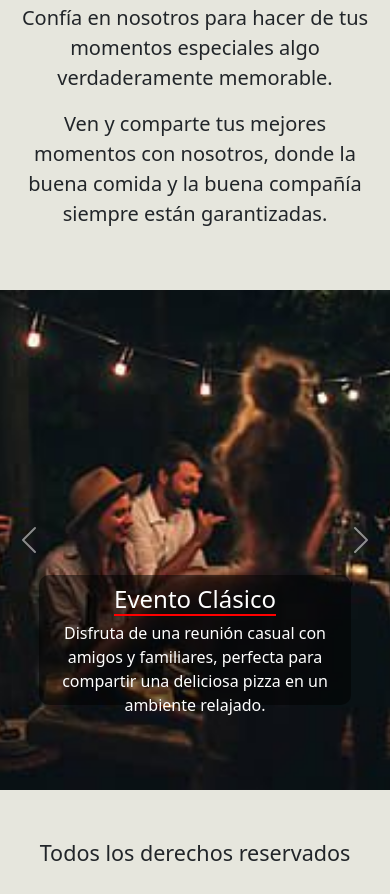
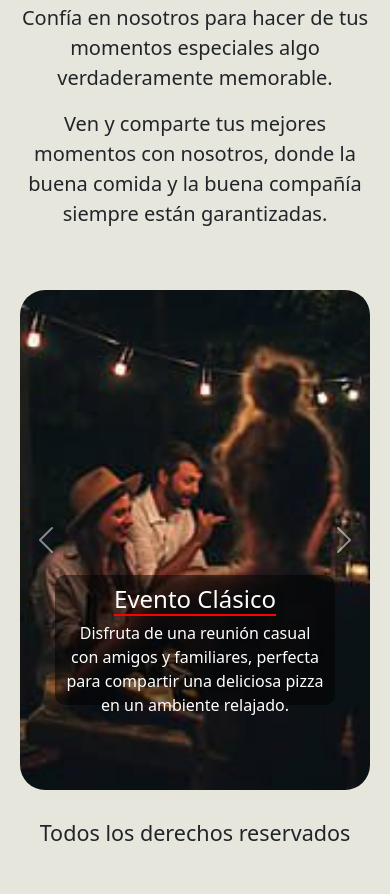
Before and after one commit to FranciscoRaccone/Pre-entrega, a website: page pages/eventos.html in a window 390 px wide. Shown: the part 615-1509 px from the top of the page. Drawn offline with nearby package versions, Linux system fonts and the light colour scheme.

Commit message:
pagina-lista

```diff
--- a/scss/style.scss
+++ b/scss/style.scss
@@ -135,8 +135,16 @@ header {
           flex-direction: column;
           gap: 50px;
           margin: 30px 20px 70px;
+         img{
+              width: 100%;
+              height: 100%;
+              object-fit: cover;
+            }
+
 
         }
+
+
       }
 
       .contacto{
--- a/scss/utilidades/_variables.scss
+++ b/scss/utilidades/_variables.scss
@@ -107,8 +107,23 @@ span{
 .carrusel{
     display: flex;
     justify-content: center;
+    align-items: center;
     margin-bottom: 50px;
     position: relative;
+
+    margin: 0px 20x;
+    margin-right: 25%;
+    margin-left: 25%;
+    @media screen and (max-width: 700px){
+
+        margin: 0px 20px 30px;
+    }
+    @media screen and (max-width: 1340px){
+
+        margin: 0px 20px 30px;
+    }
+
+
 
   }
 
@@ -117,6 +132,16 @@ span{
     height: 500px; /* Altura fija para todas las imágenes */
     object-fit: cover;
   }
+
+  /* Suavizar la transición */
+.carrusel .carousel-fade .carousel-item {
+    opacity: 0;
+    transition-duration: 1s; /* Ajusta el tiempo de transición */
+}
+
+.carrusel .carousel-fade .carousel-item.active {
+    opacity: 1;
+}
 
   .carousel-caption {
     position: absolute;
@@ -157,3 +182,8 @@ h1, h2{
 button, .btn, .navbar, .footer {
     font-family: 'Inter', sans-serif;
 }
+
+/* Estilo para todas las imágenes del documento */
+img {
+    border-radius: 25px; /* Ajusta el valor según el redondeo deseado */
+}
```
Also changed, not shown: css/style.css, 1 other file.
